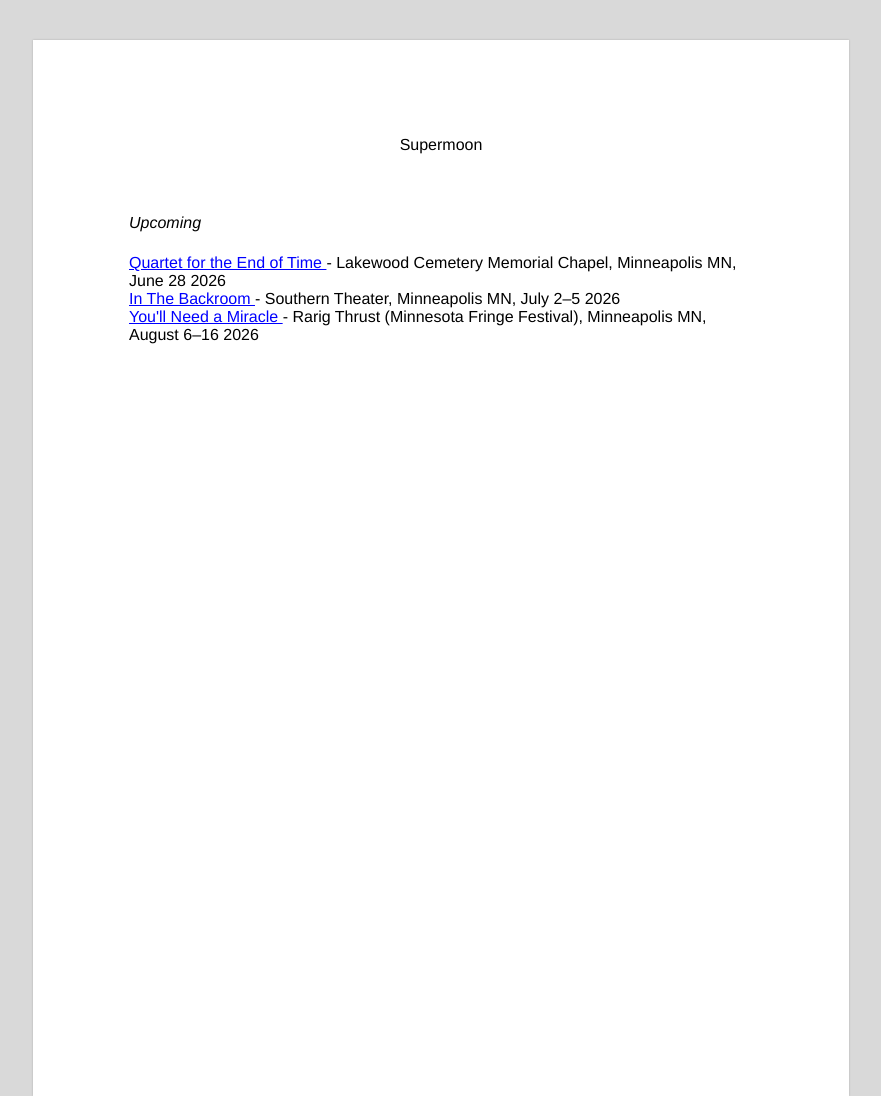
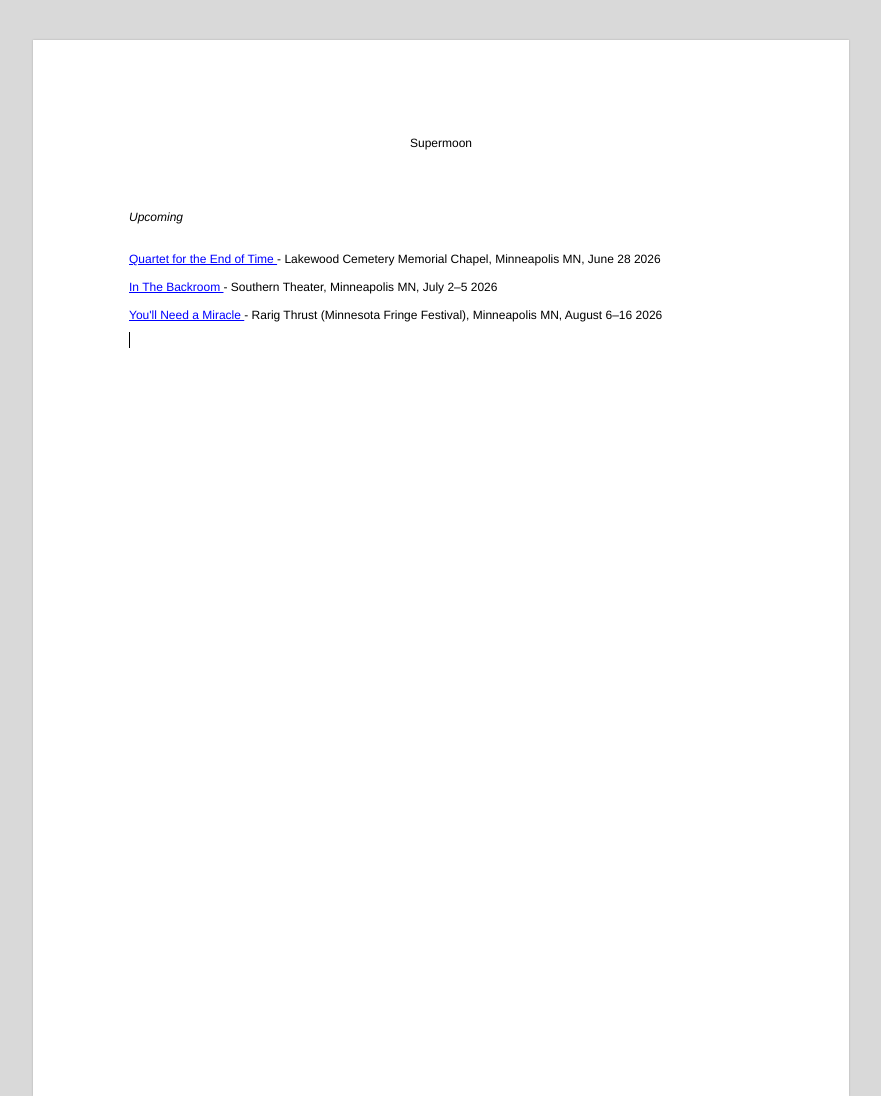
Before and after one commit to mhtorsch-bot/supermoon-site, a plain HTML site: page index.html in a window 1280 px wide. Shown: the top 1096 px of the page, without its empty margins (199-1080 px from the left). Drawn offline with Linux system fonts and the light colour scheme.

Commit message:
Update index.html

```diff
--- a/index.html
+++ b/index.html
@@ -12,6 +12,7 @@
       padding: 40px 0;
       background: #d9d9d9;
       font-family: Helvetica, Arial, sans-serif;
+      font-size: 12px;
       color: black;
     }
 
@@ -34,19 +35,21 @@
       margin-bottom: 60px;
     }
 
-   .section {
-  margin-top: 28px;
-  margin-bottom: 22px;
+    .section {
+      margin-top: 28px;
+      margin-bottom: 28px;
+      font-style: italic;
+    }
 
     .cursor-line {
       height: 22px;
-      margin-top: 2px;
+      margin-top: 10px;
     }
 
     .cursor {
       display: inline-block;
       width: 1px;
-      height: 18px;
+      height: 16px;
       background: black;
       animation: blink 1s steps(1) infinite;
     }
@@ -81,9 +84,9 @@
       Supermoon
     </div>
 
-   <div class="section">
-  <em>Upcoming</em>
-</div>
+    <div class="section">
+      Upcoming
+    </div>
 
     <div>
       <a href="https://YOUR-TICKET-LINK.com">
@@ -92,12 +95,16 @@
       - Lakewood Cemetery Memorial Chapel, Minneapolis MN, June 28 2026
     </div>
 
+    <br>
+
     <div>
       <a href="https://YOUR-TICKET-LINK.com">
         In The Backroom
       </a>
       - Southern Theater, Minneapolis MN, July 2–5 2026
     </div>
+
+    <br>
 
     <div>
       <a href="https://YOUR-TICKET-LINK.com">
```
